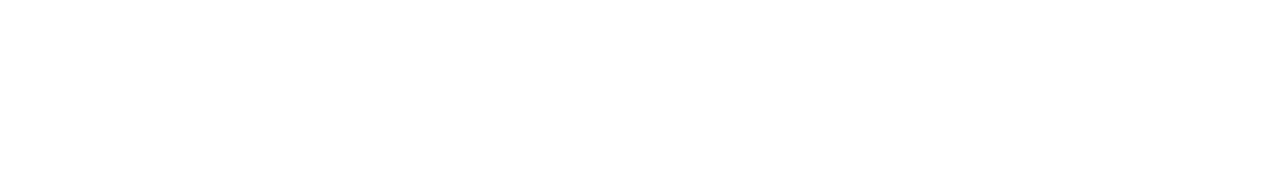
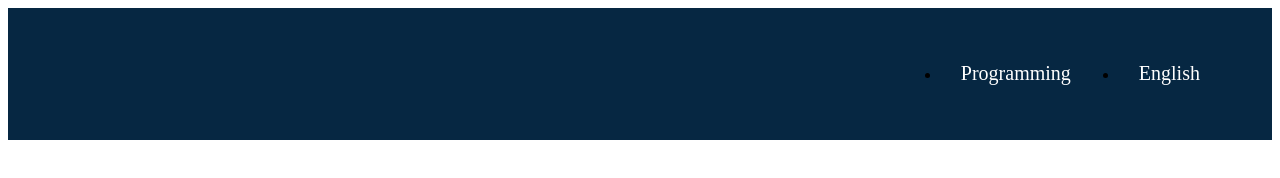
Before and after one commit to KishimotoMiyu/sample, a plain HTML site: page index.html in a window 1280 px wide. Drawn offline with Linux system fonts and the light colour scheme.

Commit message:
Add : header

```diff
--- a/index.html
+++ b/index.html
@@ -1,11 +1,23 @@
 <!DOCTYPE html>
-<html lang="en">
+<html lang="ja">
 <head>
     <meta charset="UTF-8">
+    <meta http-equiv="X-UA-Compatible" content="IE=edge">
     <meta name="viewport" content="width=device-width, initial-scale=1.0">
     <title>Document</title>
+    <link rel="stylesheet" href="./style.css">
 </head>
 <body>
+    <header>
+        　<div class="header-left">
+        　</div>
+        　<div class="header-right">
+        　　<ul class="nav">
+        　　　<li><a href="#programming">Programming</a></li>
+        　　　<li><a href="#english">English</a></li>
+        　　</ul>
+        　</div>
+          </header>
 
 </body>
 </html>
--- /dev/null
+++ b/style.css
@@ -0,0 +1,16 @@
+header {
+    display: flex;
+    justify-content: space-between;
+    align-items: center;
+    background-color: rgb(6, 39, 66);
+    padding: 14px 40px;
+  }
+  .nav {
+    display: flex;
+  }
+  .nav > li > a {
+    color: white;
+    font-size: 20px;
+    margin-left: 20px;
+    text-decoration: none;
+  }
```
